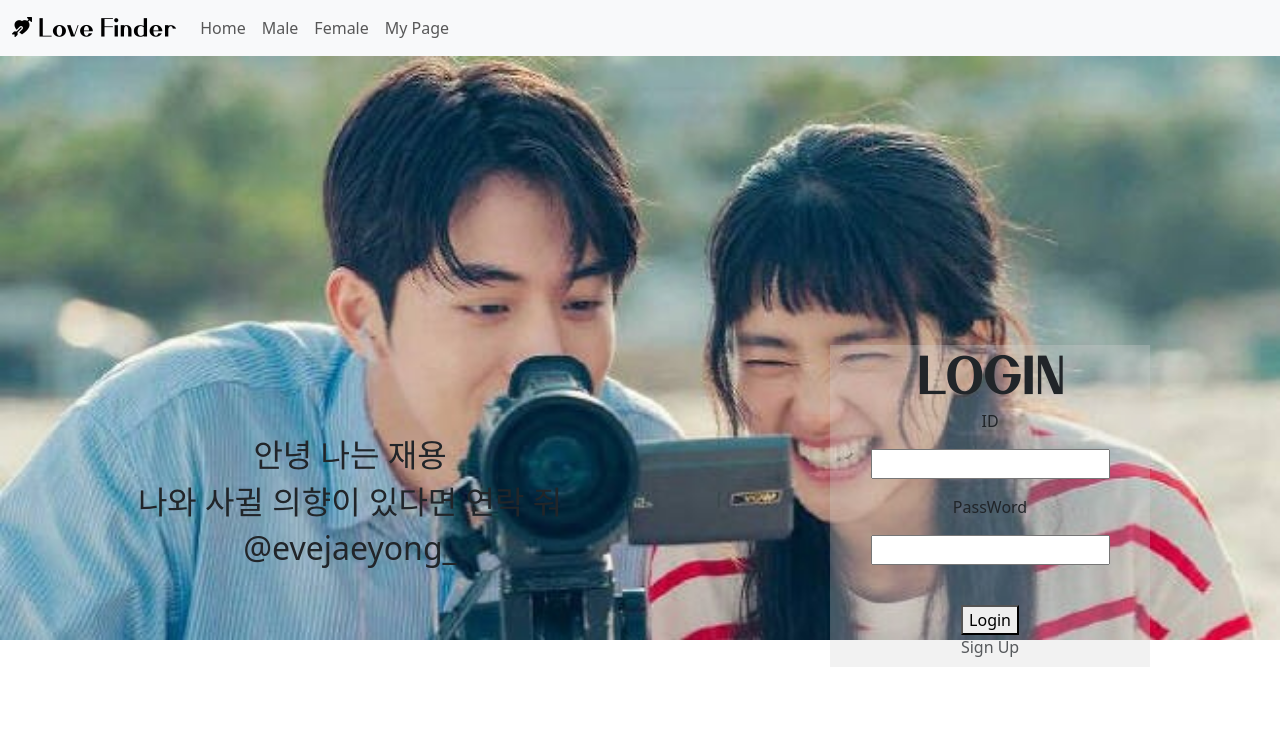
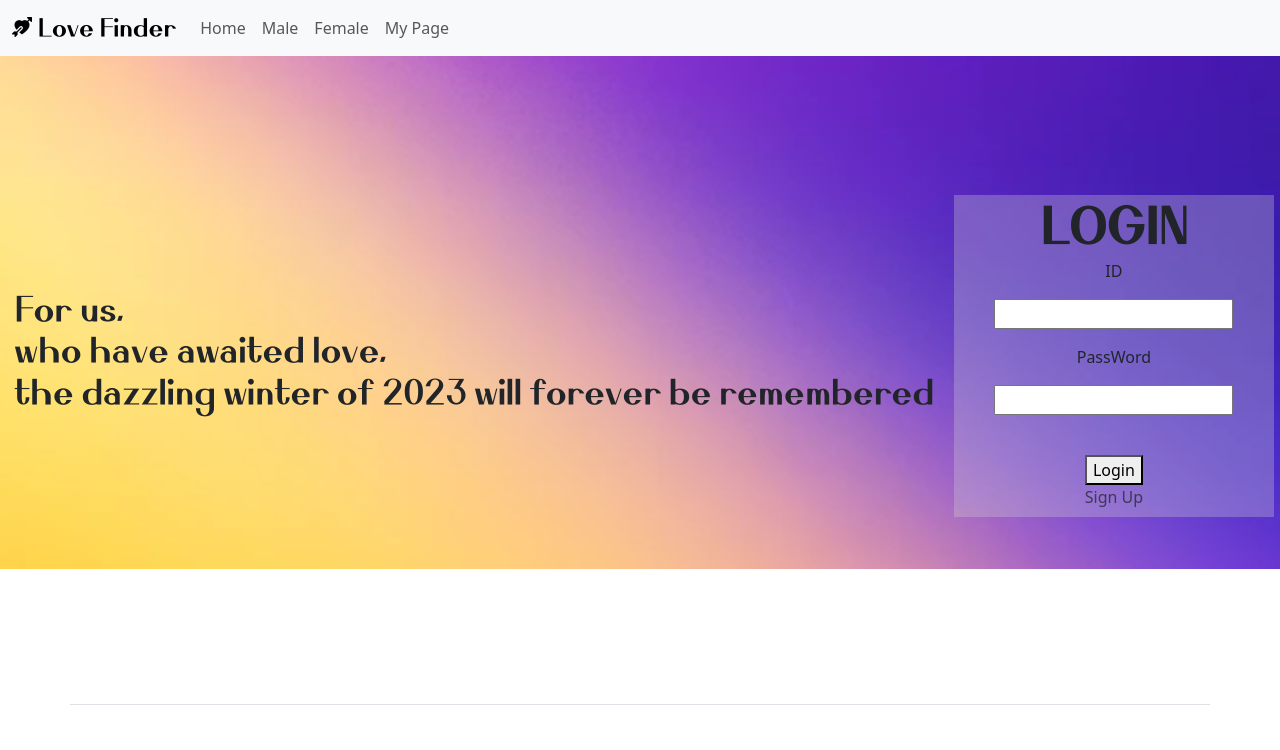
Before and after one commit to evejaeyong/OSS_Team_Project, a plain HTML site: page index.html in a window 1280 px wide. Shown: the top 750 px of the page. Drawn offline with nearby package versions, Linux system fonts and the light colour scheme.

Commit message:
edit index page

```diff
--- a/index.html
+++ b/index.html
@@ -26,10 +26,14 @@
     }
 
     .background {
-      height: 900px;
+      height: 600px;
       background-repeat: no-repeat;
-      background-image: url(main44.jpg);
+      background-image: url(mainpage_image.png);
       background-size: contain;
+    }
+
+    h3{
+      text-align: left;
     }
 
     .login-container {
@@ -61,9 +65,9 @@
   <!-- <div class="background d-flex" id="background"></div> -->
   <div class="background d-flex align-items-center">
     <div class="p-2 center-alignment">
-      <h2>안녕 나는 재용</h2>
-      <h2>나와 사귈 의향이 있다면 연락 줘</h2>
-      <h2>@evejaeyong_</h2>
+      <h3 class="rebecca-font">For us,</h3>
+      <h3 class="rebecca-font">who have awaited love,</h3>
+      <h3 class="rebecca-font">the dazzling winter of 2023 will forever be remembered</h3>
     </div>
     <div class="login-container align-items-center mb-2 mt-2 p-2 w-25 center-alignment">
       <h1 class="rebecca-font"><strong>LOGIN</strong></h1>
```
Also changed, not shown: mainpage_image.png (added).
